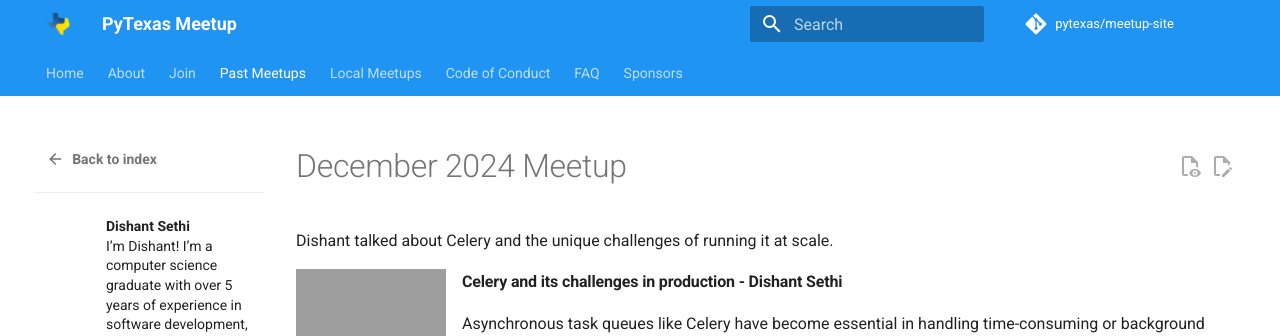
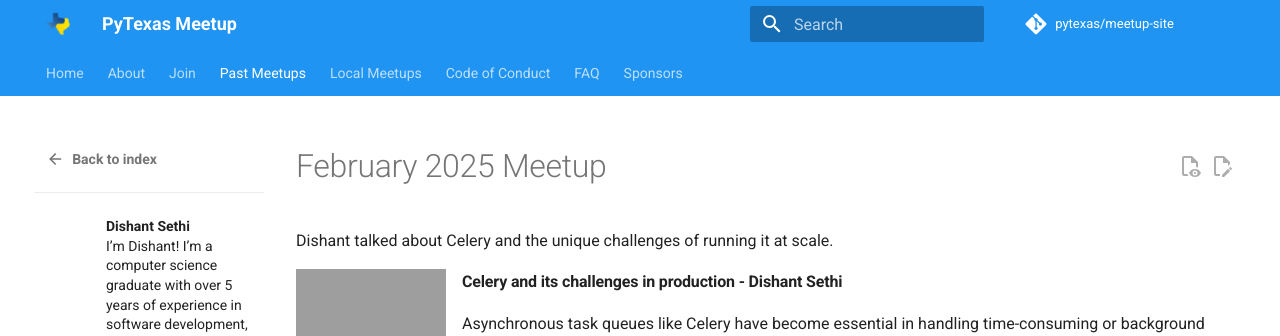
Before and after one commit to pytexas/meetup, an MkDocs documentation site: the page built from docs/past_meetups/posts/2025-02-04.md, in a window 1280 px wide. Shown: the top 336 px of the page. Built offline with MkDocs 1.6.1 and Material for MkDocs 9.7.7, drawn with Linux system fonts in a browser that asks for light colours; comment, search, counter and statistics services are not loaded; grey boxes are pictures that could not be loaded.

Commit message:
Update 2025-02-04.md

```diff
--- a/docs/past_meetups/posts/2025-02-04.md
+++ b/docs/past_meetups/posts/2025-02-04.md
@@ -8,7 +8,7 @@
     - dishantsethi
 ---
 
-# December 2024 Meetup
+# February 2025 Meetup
 
 Dishant talked about Celery and the unique challenges of running it at scale.
 
```
